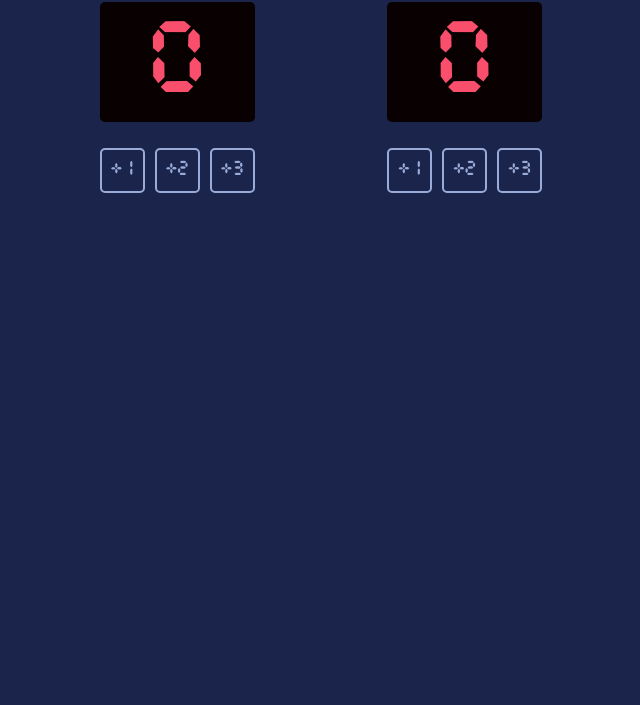
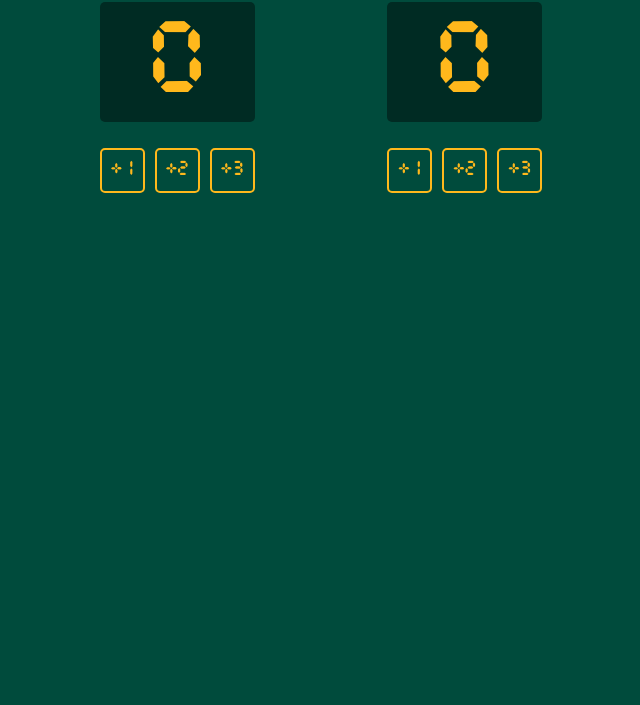
Before and after one commit to dirtydiesel46/RugbyScore, a plain HTML site: page index.html in a window 1280 px wide. Shown: the part 95-800 px from the top of the page, without its empty margins (319-959 px from the left). Drawn offline with Linux system fonts and the light colour scheme.

Commit message:
style: apply Springbok green and gold colours

```diff
--- a/index.css
+++ b/index.css
@@ -9,7 +9,7 @@
 /* Page background */
 body {
     margin: 0;
-    background: #1B244A;
+    background: #004B3C;
 }
 
 /* Scoreboard: two team columns within a fixed-size board */
@@ -26,7 +26,7 @@ body {
     font-family: Arial, sans-serif;
     font-weight: 700;
     text-align: center;
-    color: #EEEEEE;
+    color: #FFB81C;
 }
 
 /* Team headings: remove the browser's default margins */
@@ -47,9 +47,9 @@ body {
     font-size: 90px;
     font-weight: 400;
     line-height: 127px;
-    color: #F94F6D;
+    color: #FFB81C;
 
-    background-color: #080001;
+    background-color: #002B23;
     border-radius: 5px;
 }
 
@@ -77,10 +77,10 @@ body {
     font-size: 18px;
     font-weight: 400;
     line-height: 27.81px;
-    color: #9AABD8;
+    color: #FFB81C;
 
     background: transparent;
-    border: 2px solid #9AABD8;
+    border: 2px solid #FFB81C;
     border-radius: 5px;
 
     cursor: pointer;
```
